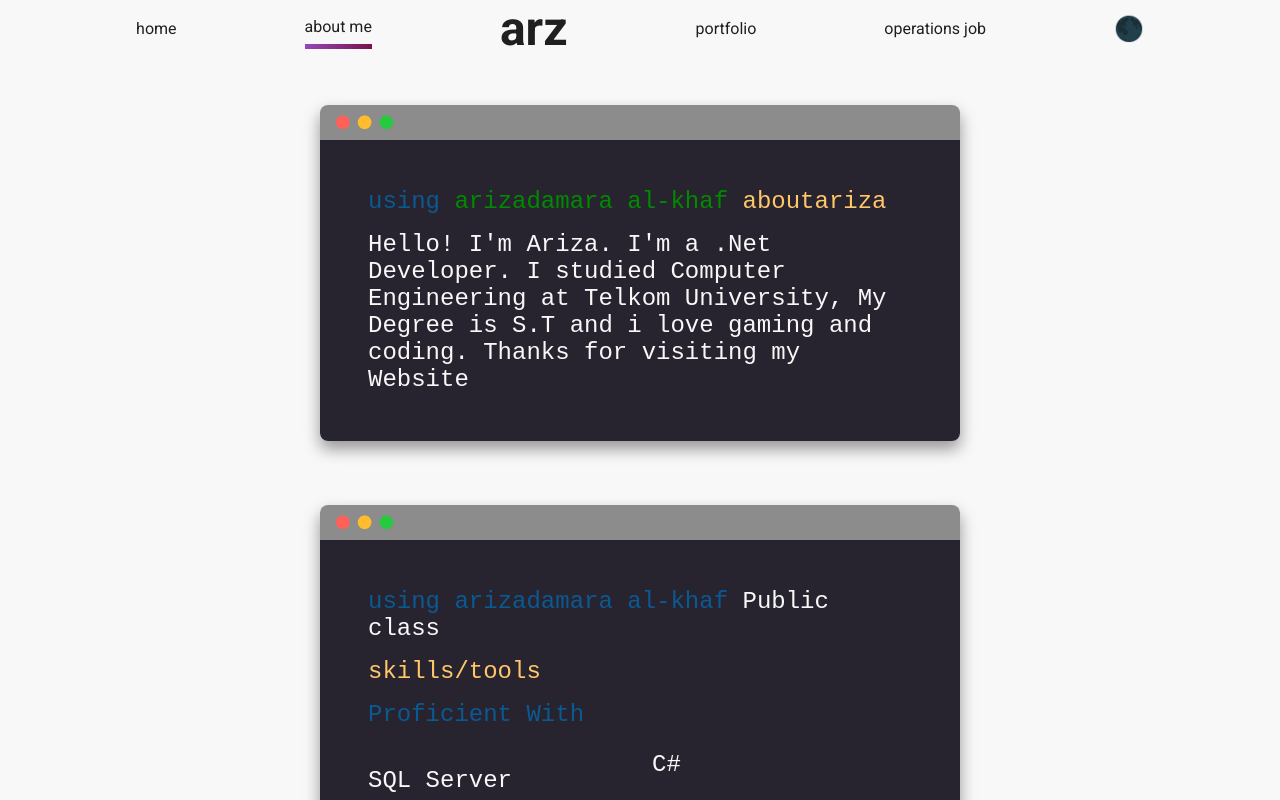
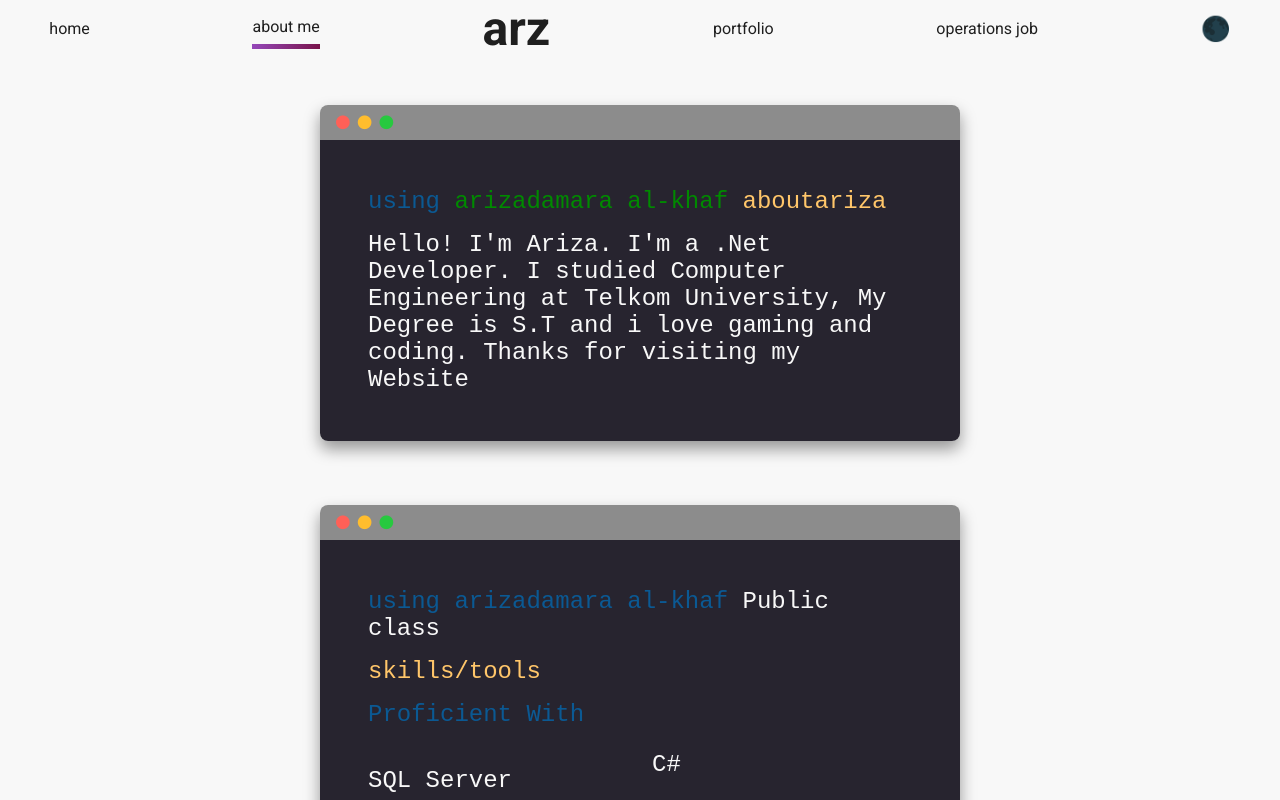
Before and after one commit to arizzadamm/ReactPortfolioTemplate, a React (Create React App) app: page /about in a window 1280 px wide. Shown: the top 800 px of the page. Built offline with nearby package versions, Linux system fonts and the light colour scheme; the HTML template or start-up script is replaced by a standard one.

Commit message:
add animation

```diff
--- a/src/components/BaseLayout.js
+++ b/src/components/BaseLayout.js
@@ -29,7 +29,7 @@ export default function BaseLayout() {
    }, [])
 
    return (
-      <Box className={darkMode ? Style.dark : Style.light}>
+      <Box className={`${darkMode ? Style.dark : Style.light} ${Style.fadeIn}`} >
          <Grid container display={'flex'} flexDirection={'column'} minHeight={'100vh'}
                justifyContent={'space-between'}>
             <Grid item>
--- a/src/components/BaseLayout.module.scss
+++ b/src/components/BaseLayout.module.scss
@@ -7,11 +7,11 @@ footer {
 .dark {
   background-color: $dark;
   color: $white;
-  transition: all 400ms;
+  transition: all 600ms;
 
   a, i, li {
     color: $white;
-    transition: color 400ms;
+    transition: color 600ms;
   }
 
   a:visited {
@@ -26,8 +26,22 @@ footer {
 .light {
   background-color: $white;
   color: $dark;
-  transition: all 400ms;
+  transition: all 600ms;
 }
+
+@keyframes fadeIn {
+  from {
+    opacity: 0;
+  }
+  to {
+    opacity: 1;
+  }
+}
+
+.fadeIn {
+  animation: fadeIn 1s ease-in;
+}
+
 
 
 //.dark {
--- a/src/components/Navbar.js
+++ b/src/components/Navbar.js
@@ -39,9 +39,9 @@ export default function Navbar({darkMode, handleClick}) {
     const [active, setActive] = useState(location.pathname === '/' ? 'home' : location.pathname.slice(1, location.pathname.length));
 
     return (
-        <Box component={'nav'} width={'100%'}>
-            <Box component={'ul'} display={'flex'} justifyContent={'center'} alignItems={'center'}
-                 gap={{xs: '2rem', md: '8rem'}}
+        <Box component={'nav'} width={'100%'}className={Style.fadeIn}>
+            <Box component={'ul'} display={'flex'} justifyContent={'space-around'} alignItems={'center'}
+                 gap={{xs: '1rem', md: '4rem'}}
                  textTransform={'lowercase'} fontSize={'1rem'}>
                 {links.map((link, index) => (
                     <Box key={index} component={'li'} className={(link.active === active && !link.type) && Style.active}
--- a/src/components/Navbar.module.scss
+++ b/src/components/Navbar.module.scss
@@ -21,3 +21,20 @@ li {
 .link:hover {
   color: unset;
 }
+
+.initials{
+  color: rgb(81, 68, 92);
+}
+
+@keyframes fadeIn {
+  from {
+    opacity: 0;
+  }
+  to {
+    opacity: 1;
+  }
+}
+
+.fadeIn {
+  animation: fadeIn 3s ease-in;
+}
```
